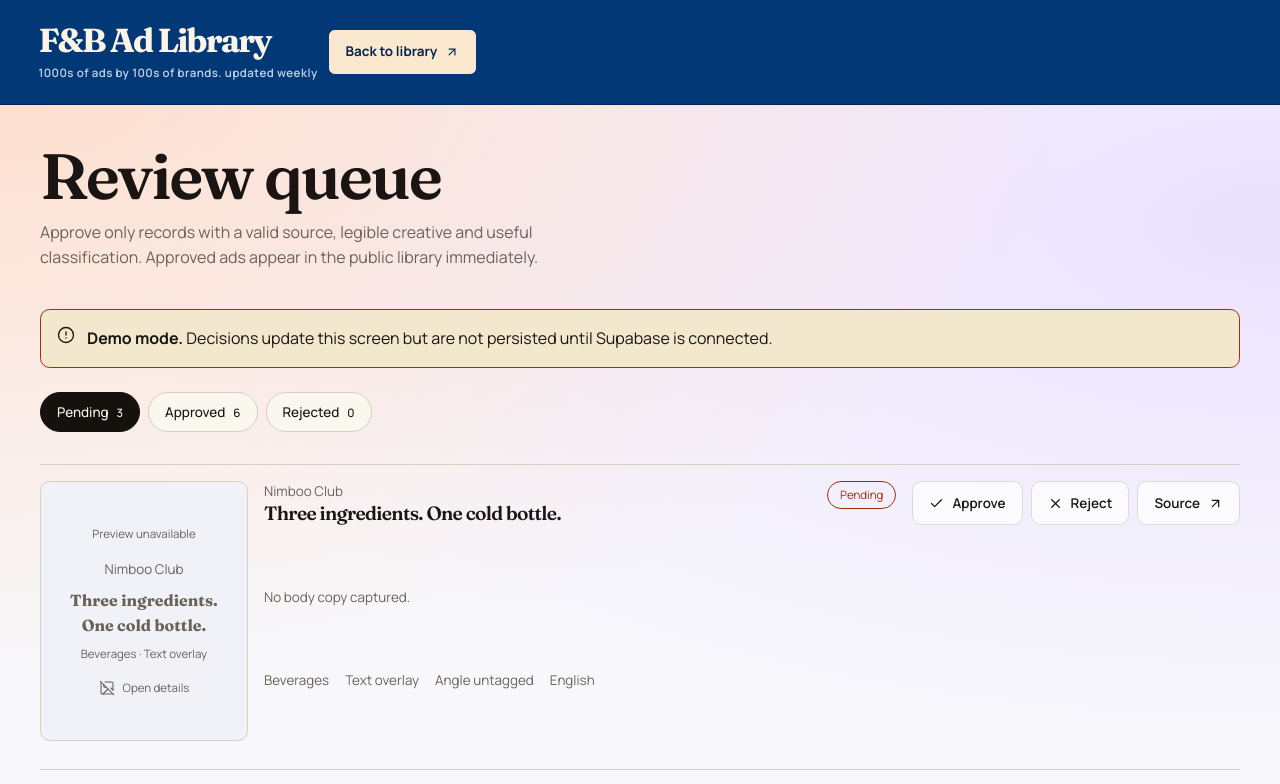
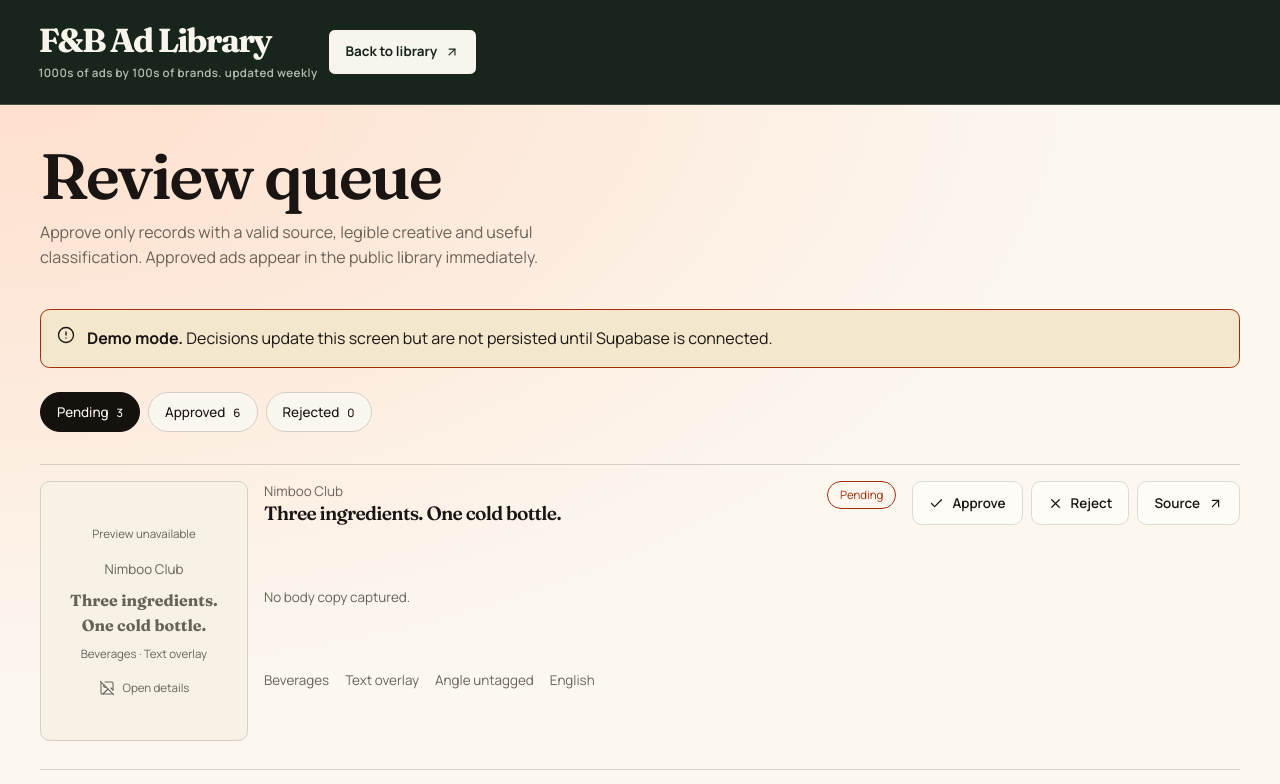
Before and after one commit to akhilkannur/india-food-ad-library, a Next.js app: page /admin in a window 1280 px wide. Shown: the top 784 px of the page. Built offline with nearby package versions, Linux system fonts and the light colour scheme; no server answers.

Commit message:
Unify library palette around warm forest tones

```diff
--- a/src/app/product.css
+++ b/src/app/product.css
@@ -2,7 +2,7 @@
  * Pre-emit critique: P4 H4 E4 S4 R4 V4
  * Soft peach/lilac light, expressive serif headings, intrinsic-height creative gallery.
  * Public component ownership lives here; legacy admin styles are route-specific. */
-.product-body { background-color: var(--color-library-paper); background-image: radial-gradient(ellipse at 0% 8%,var(--color-library-gradient-peach),var(--color-transparent) 60%), radial-gradient(ellipse at 100% 28%,var(--color-library-gradient-lilac),var(--color-transparent) 65%); background-size: 100% 100dvh; background-repeat: no-repeat; color: var(--color-library-ink); font-family: var(--font-body); }
+.product-body { background-color: var(--color-library-paper); background-image: radial-gradient(ellipse at 0% 8%,var(--color-library-gradient-peach),var(--color-transparent) 62%); background-size: 100% 100dvh; background-repeat: no-repeat; color: var(--color-library-ink); font-family: var(--font-body); }
 .library-app { --product-accent: var(--color-workspace-surface); --product-paper: var(--color-library-paper); --product-card: var(--archive-card); --product-rule: var(--color-library-rule); --product-muted: var(--color-library-muted); color: var(--color-library-ink); font-family: var(--font-body); }
 .library-app h1, .library-app h2, .library-app h3 { min-width: 0; overflow-wrap: anywhere; font-family: var(--font-display); font-style: normal; letter-spacing: -.035em; }
 .library-app :is(a,button,input,select):focus-visible { outline: 2px solid var(--color-library-focus); outline-offset: 3px; }
@@ -10,21 +10,21 @@
 .library-app button, .library-app select { font-family: var(--font-body); }
 .library-app .creative { position: relative; }
 .library-app .visually-hidden { position: absolute; width: 1px; height: 1px; padding: 0; margin: -1px; overflow: hidden; clip-path: inset(50%); white-space: nowrap; border: 0; }
-.library-app .site-header.app-header { position: sticky; top: 0; z-index: var(--z-sticky); width: 100%; height: auto; background: oklch(35% 0.12 257); color: var(--color-library-accent-ink); border: 0; border-bottom: 1px solid oklch(27% 0.09 257); backdrop-filter: none; }
+.library-app .site-header.app-header { position: sticky; top: 0; z-index: var(--z-sticky); width: 100%; height: auto; background: var(--color-workspace-surface); color: var(--color-workspace-text); border: 0; border-bottom: 1px solid var(--color-workspace-rule); backdrop-filter: none; }
 .library-app .app-header__inner { min-height: 4.25rem; max-width: 100rem; margin-inline: auto; padding-inline: clamp(var(--space-md),3vw,var(--space-xl)); display: flex; align-items: center; gap: var(--space-xl); }
 .library-app .app-header__context { display: flex; align-items: center; gap: var(--space-md); min-width: 0; }
-.library-app .app-wordmark { display: flex; gap: var(--space-xs); align-items: center; min-height: var(--size-touch); color: var(--color-library-accent-ink); font-family: var(--font-display); font-size: var(--text-sm); white-space: nowrap; }
+.library-app .app-wordmark { display: flex; gap: var(--space-xs); align-items: center; min-height: var(--size-touch); color: var(--color-workspace-text); font-family: var(--font-display); font-size: var(--text-sm); white-space: nowrap; }
 .library-app .app-wordmark svg { box-sizing: content-box; flex-shrink: 0; padding: var(--space-xs); margin-inline-end: var(--space-2xs); border-radius: var(--radius-xs); background: var(--product-accent); color: var(--color-workspace-highlight); }
-.library-app .app-wordmark > span { display: inline; padding: 0; border: 0; color: oklch(86% 0.035 255); font-size: var(--text-xs); }
+.library-app .app-wordmark > span { display: inline; padding: 0; border: 0; color: var(--color-workspace-muted); font-size: var(--text-xs); }
 .library-app .app-header__byline { color: var(--product-muted); font-size: var(--text-xs); white-space: nowrap; }
 .library-app .app-header__byline a { color: var(--color-library-ink); text-underline-offset: .2em; }
 .library-app .app-header__separator, .library-app .app-header__page-title { display: none; }
 .library-app .workspace-nav { display: flex; align-items: center; gap: var(--space-xs); }
-.library-app .workspace-nav a { display: inline-flex; align-items: center; gap: var(--space-xs); min-height: var(--size-touch); padding-inline: var(--space-md); border-radius: var(--radius-xs); color: oklch(91% 0.025 255); font-size: var(--text-sm); font-weight: 600; white-space: nowrap; }
-.library-app .workspace-nav__heart { color: #ff8a70; font-size: 1.05em; line-height: 1; }
+.library-app .workspace-nav a { display: inline-flex; align-items: center; gap: var(--space-xs); min-height: var(--size-touch); padding-inline: var(--space-md); border-radius: var(--radius-xs); color: var(--color-workspace-muted); font-size: var(--text-sm); font-weight: 600; white-space: nowrap; }
+.library-app .workspace-nav__heart { color: var(--color-library-accent); font-size: 1.05em; line-height: 1; }
 .library-app .workspace-nav a[aria-current] { background: var(--color-library-sage); color: var(--product-accent); }
 .library-app .app-header__actions { margin-inline-start: auto; }
-.library-app .app-header__action { display: inline-flex; align-items: center; justify-content: center; gap: var(--space-xs); min-height: var(--size-touch); padding-inline: var(--space-md); border: 1px solid oklch(88% 0.04 78); border-radius: var(--radius-xs); background: oklch(94% 0.04 78); color: oklch(27% 0.09 257); font-size: var(--text-sm); font-weight: 700; white-space: nowrap; }
+.library-app .app-header__action { display: inline-flex; align-items: center; justify-content: center; gap: var(--space-xs); min-height: var(--size-touch); padding-inline: var(--space-md); border: 1px solid var(--color-workspace-text); border-radius: var(--radius-xs); background: var(--color-workspace-text); color: var(--color-workspace-surface); font-size: var(--text-sm); font-weight: 700; white-space: nowrap; }
 .library-app .library-shell.library-shell--collections { display: block; width: 100%; max-width: 100rem; margin-inline: auto; padding: 0; background: transparent; min-height: 70dvh; }
 .library-app .collection-main { display: block; padding-inline: clamp(var(--space-md),3vw,var(--space-xl)); }
 .library-app .explore-intro, .library-app .collection-page-heading { display: block; margin: 0; padding-block: var(--space-xl) var(--space-lg); border: 0; background: transparent; color: var(--color-library-ink); }
@@ -92,7 +92,7 @@
 .library-app .creative__video-cover > svg { box-sizing: content-box; padding: var(--space-md); border: 1px solid var(--color-library-rule-strong); border-radius: var(--radius-pill); }
 .library-app .creative__video-cover strong { font-family: var(--font-display); font-size: var(--text-md); }
 .library-app .creative__video-cover span { font-size: var(--text-xs); }
-.library-app .creative__play { position: absolute; inset: 50% auto auto 50%; z-index: var(--z-raised); display: grid; width: 3.75rem; height: 3.75rem; padding: 0; place-items: center; transform: translate(-50%,-50%); border: 2px solid rgb(255 255 255 / .9); border-radius: var(--radius-pill); background: oklch(35% 0.12 257 / .92); color: white; box-shadow: 0 .45rem 1.4rem rgb(19 30 68 / .28); }
+.library-app .creative__play { position: absolute; inset: 50% auto auto 50%; z-index: var(--z-raised); display: grid; width: 3.75rem; height: 3.75rem; padding: 0; place-items: center; transform: translate(-50%,-50%); border: 2px solid rgb(255 255 255 / .9); border-radius: var(--radius-pill); background: color-mix(in oklch, var(--color-workspace-surface) 92%, transparent); color: var(--color-workspace-text); box-shadow: 0 .45rem 1.4rem var(--color-library-shadow); }
 .library-app .creative__play svg { margin-inline-start: .18rem; }
 .library-app .creative--empty { display: flex; flex-direction: column; justify-content: center; gap: var(--space-md); padding: var(--space-lg); background: var(--color-library-surface); color: var(--color-library-ink); }
 .library-app .creative__empty-copy { display: grid; gap: var(--space-xs); }
@@ -229,11 +229,11 @@
 /* Browsing-first masthead and controls. */
 .library-app .app-header__inner { min-height: 6.5rem; gap: var(--space-lg); }
 .library-app .app-wordmark { display: grid; gap: 0; line-height: 1.05; padding-block: var(--space-sm); }
-.library-app .app-wordmark strong { color: oklch(97% 0.02 82); font-size: clamp(1.7rem,2.6vw,2.3rem); font-weight: 700; letter-spacing: -.055em; }
-.library-app .app-wordmark > span { display: block; max-width: 36ch; font-family: var(--font-body); font-size: var(--text-xs); font-weight: 600; letter-spacing: .04em; line-height: 1.25; margin-top: var(--space-xs); color: oklch(86% 0.035 255); }
+.library-app .app-wordmark strong { color: var(--color-workspace-text); font-size: clamp(1.7rem,2.6vw,2.3rem); font-weight: 700; letter-spacing: -.055em; }
+.library-app .app-wordmark > span { display: block; max-width: 36ch; font-family: var(--font-body); font-size: var(--text-xs); font-weight: 600; letter-spacing: .04em; line-height: 1.25; margin-top: var(--space-xs); color: var(--color-workspace-muted); }
 .library-app .workspace-nav { margin-inline-start: auto; }
 .library-app .app-header__actions { margin-inline-start: 0; }
-.library-app .app-header__action { background: oklch(94% 0.04 78); color: oklch(27% 0.09 257); border-color: oklch(94% 0.04 78); }
+.library-app .app-header__action { background: var(--color-workspace-text); color: var(--color-workspace-surface); border-color: var(--color-workspace-text); }
 .library-app .results-toolbar { top: 6.5rem; border-top: 0; padding-block: var(--space-md); }
 .library-app .results-toolbar__row { grid-template-columns: auto minmax(10rem,20rem) auto auto; justify-content: start; gap: var(--space-sm); }
 .library-app .media-toggle { margin-inline-end: var(--space-lg); }
@@ -298,9 +298,9 @@
 .library-app .border-beam__icon-button { width: var(--size-touch); padding: 0; }
 @keyframes border-beam-spin { to { transform: rotate(1turn); } }
 @media (hover:hover) {
-  .library-app .app-header__action:hover { background: #ff8a70; border-color: #ff8a70; color: oklch(23% 0.07 257); }
-  .library-app .workspace-nav a:hover { background: oklch(43% 0.12 257); color: white; }
-  .library-app .creative__play:hover { background: #ff765d; transform: translate(-50%,-50%) scale(1.05); }
+  .library-app .app-header__action:hover { background: var(--color-library-accent); border-color: var(--color-library-accent); color: var(--color-library-accent-ink); }
+  .library-app .workspace-nav a:hover { background: var(--color-workspace-rule); color: var(--color-workspace-text); }
+  .library-app .creative__play:hover { background: var(--color-library-accent); transform: translate(-50%,-50%) scale(1.05); }
   .library-app .direction-tabs__list button:not([aria-pressed=true]):hover { background: var(--product-card); color: var(--color-library-ink); }
   .library-app .collection-row:hover .collection-row__heading h3 { color: var(--color-library-heading); }
 }
--- a/tokens.css
+++ b/tokens.css
@@ -26,11 +26,11 @@
   --color-backdrop: oklch(12.9% 0.042 264.695 / 0.5);
   --color-shadow: oklch(20.8% 0.042 265.755 / 0.1);
 
-  --color-library-paper: oklch(98% 0.006 285);
-  --color-library-surface: oklch(96% 0.009 285);
-  --color-library-surface-strong: oklch(92% 0.015 285);
+  --color-library-paper: oklch(98% 0.012 85);
+  --color-library-surface: oklch(96% 0.016 85);
+  --color-library-surface-strong: oklch(92% 0.022 85);
   --color-library-gradient-peach: oklch(91% 0.055 50 / 0.8);
-  --color-library-gradient-lilac: oklch(91% 0.05 300 / 0.75);
+  --color-library-gradient-lilac: oklch(91% 0.02 85 / 0.35);
   --color-library-apricot: oklch(91% 0.055 59);
   --color-library-sage: oklch(91% 0.037 138);
   --color-library-heading: oklch(46% 0.135 35);
@@ -43,15 +43,15 @@
   --color-library-accent: oklch(57% 0.2 31);
   --color-library-accent-soft: oklch(94% 0.035 31);
   --color-library-accent-ink: oklch(99% 0.003 88);
-  --color-library-focus: oklch(55% 0.19 255);
+  --color-library-focus: oklch(55% 0.16 35);
   --color-library-scrim: oklch(18% 0.012 55 / 0.62);
   --color-library-shadow: oklch(20% 0.01 55 / 0.1);
 
   --archive-paper: #f4f3ef;
-  --archive-card: oklch(99% 0.003 285);
-  --archive-ink: oklch(20% 0.012 285);
-  --archive-muted: oklch(52% 0.012 285);
-  --archive-line: oklch(89% 0.008 285);
+  --archive-card: oklch(99% 0.006 85);
+  --archive-ink: oklch(20% 0.012 65);
+  --archive-muted: oklch(52% 0.012 62);
+  --archive-line: oklch(89% 0.012 82);
   --archive-accent: oklch(63% 0.18 35);
   --archive-shadow: oklch(30% 0.012 285 / 0.1);
 
```
